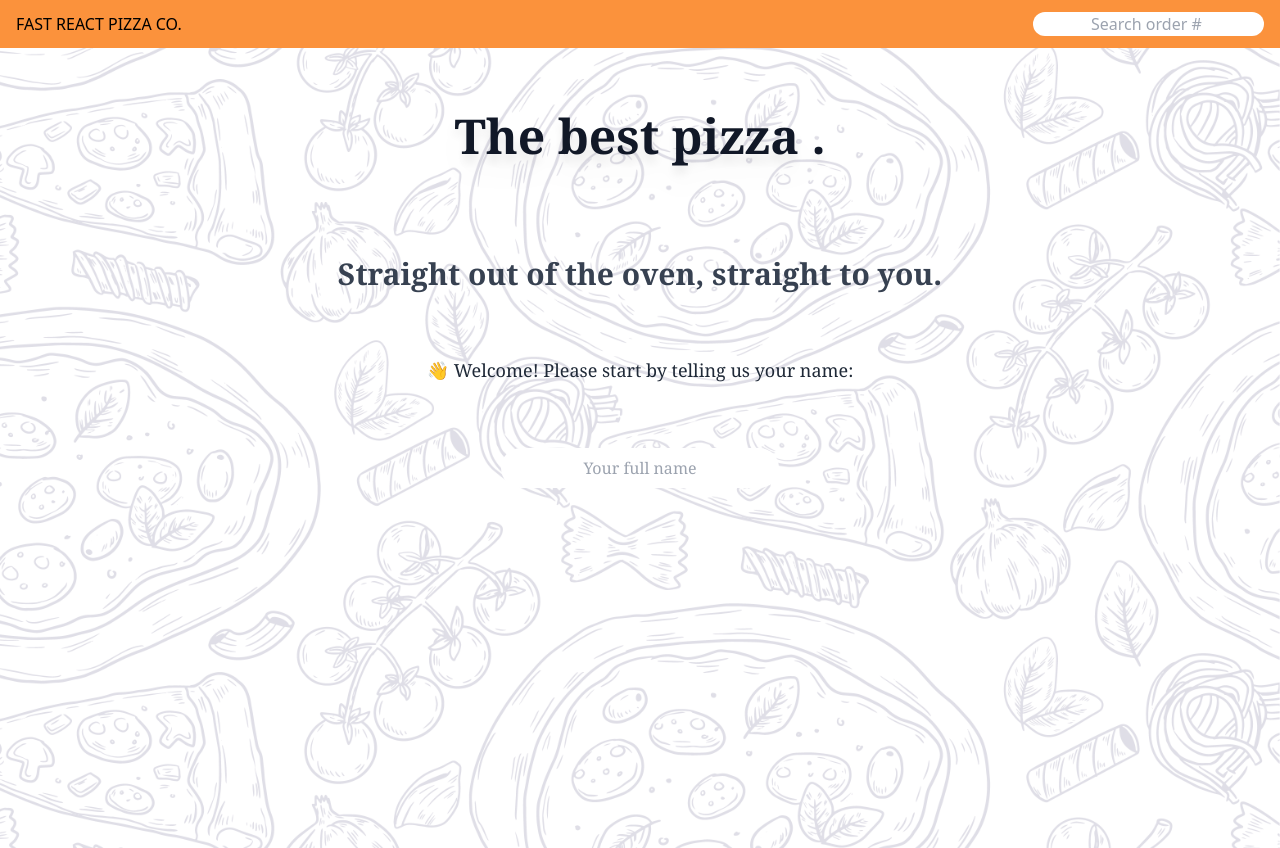
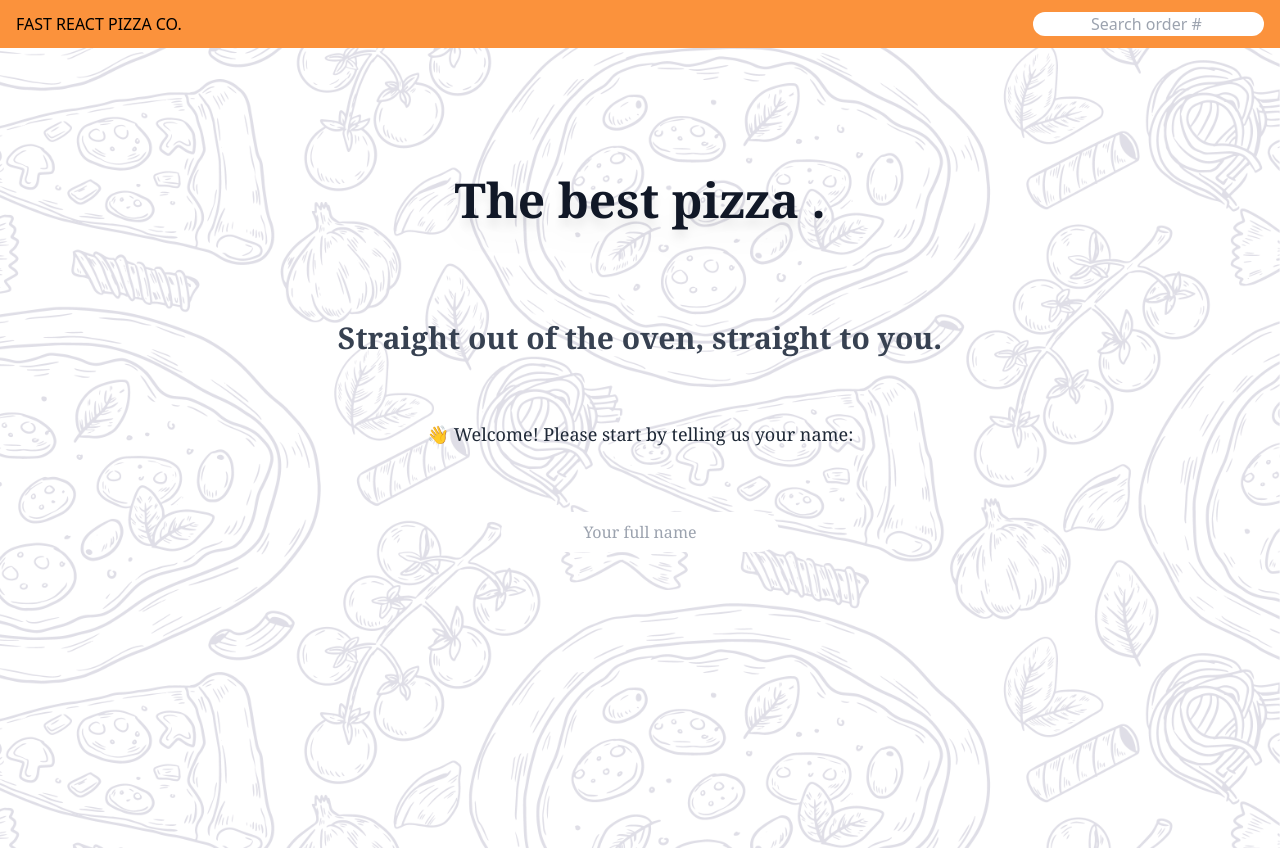
Before and after one commit to yymengduuu/React-Pizza, a React (Create React App) app: page / in a window 1280 px wide. Built offline with nearby package versions, Linux system fonts and the light colour scheme.

Commit message:
update route

```diff
--- a/src/App.js
+++ b/src/App.js
@@ -1,15 +1,39 @@
-import { BrowserRouter, Routes, Route } from "react-router-dom";
+import { RouterProvider, createBrowserRouter } from "react-router-dom";
 import "./App.css";
 import AppLayout from "./UI/AppLayout";
+import Home from "./UI/Home";
+import Menu from "./features/Menu/Menu";
+import Cart from "./features/Cart/Cart";
+import Order from "./features/Order/Order";
+
+const router = createBrowserRouter([
+  {
+    path: "/",
+    element: <AppLayout />,
+
+    children: [
+      {
+        path: "/",
+        element: <Home />,
+      },
+      {
+        path: "/",
+        element: <Menu />,
+      },
+      {
+        path: "/",
+        element: <Cart />,
+      },
+      {
+        path: "/",
+        element: <Order />,
+      },
+    ],
+  },
+]);
 
 function App() {
-  return (
-    <BrowserRouter>
-      <Routes>
-        <Route path="/" element={<AppLayout />} />
-      </Routes>
-    </BrowserRouter>
-  );
+  return <RouterProvider router={router} />;
 }
 
 export default App;
--- a/src/UI/Home.jsx
+++ b/src/UI/Home.jsx
@@ -1,7 +1,7 @@
 export default function Home() {
   return (
     <div
-      className="text-center w-full py-16 px-4 font-serif min-h-screen bg-cover bg-center bg-no-repeat"
+      className="text-center w-full py-32 px-4 font-serif min-h-screen bg-cover bg-center bg-no-repeat"
       style={{
         backgroundImage: "url('/images/bg-pizza.jpg')",
         backgroundColor: "rgba(255,255,255,0.85)",
--- /dev/null
+++ b/src/features/Cart/Cart.jsx
@@ -0,0 +1,7 @@
+export default function Cart() {
+  return (
+    <div>
+      <p>This is Cart</p>
+    </div>
+  );
+}
--- /dev/null
+++ b/src/features/Menu/Menu.jsx
@@ -0,0 +1,7 @@
+export default function Menu() {
+  return (
+    <div>
+      <p>This is Menu</p>
+    </div>
+  );
+}
--- /dev/null
+++ b/src/features/Order/Order.jsx
@@ -0,0 +1,7 @@
+export default function Order() {
+  return (
+    <div>
+      <p>This is Order</p>
+    </div>
+  );
+}
```
Also changed, not shown: 1 other file (tests, documents, lock files or other folders).
